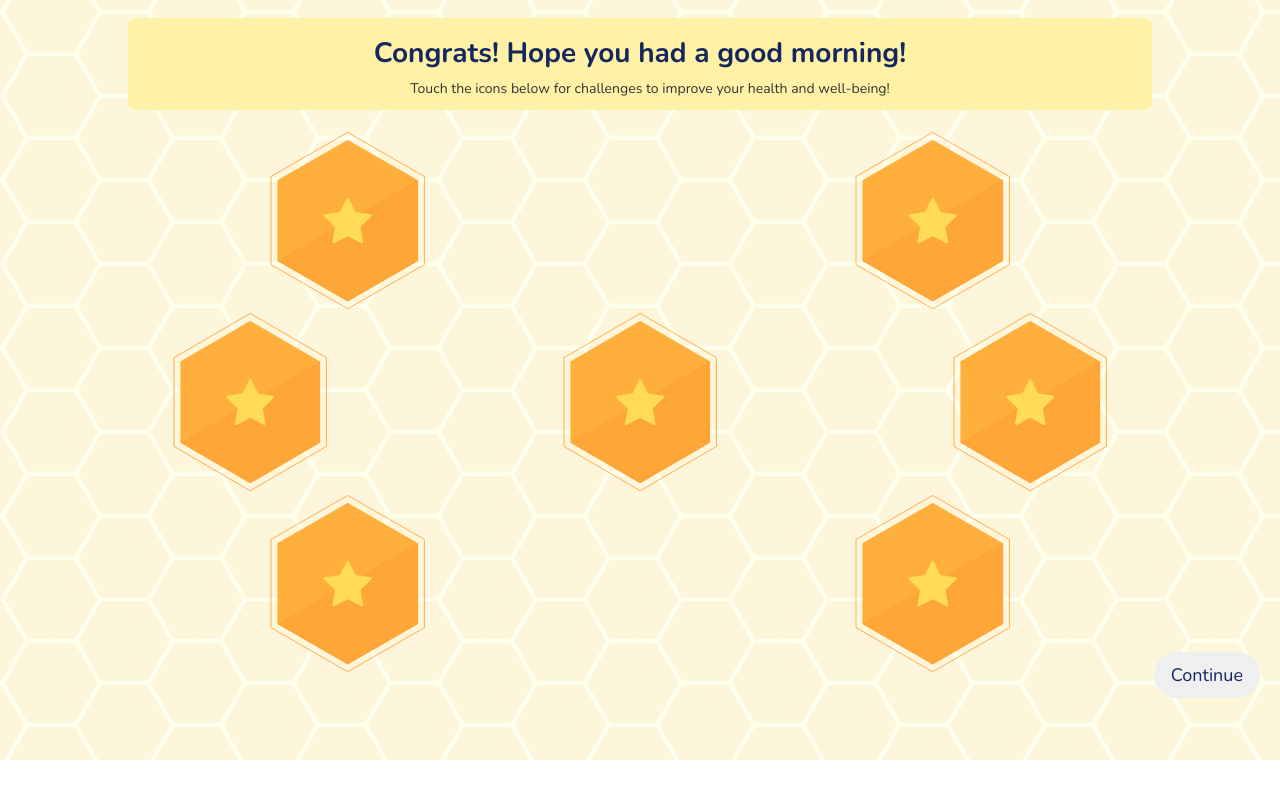
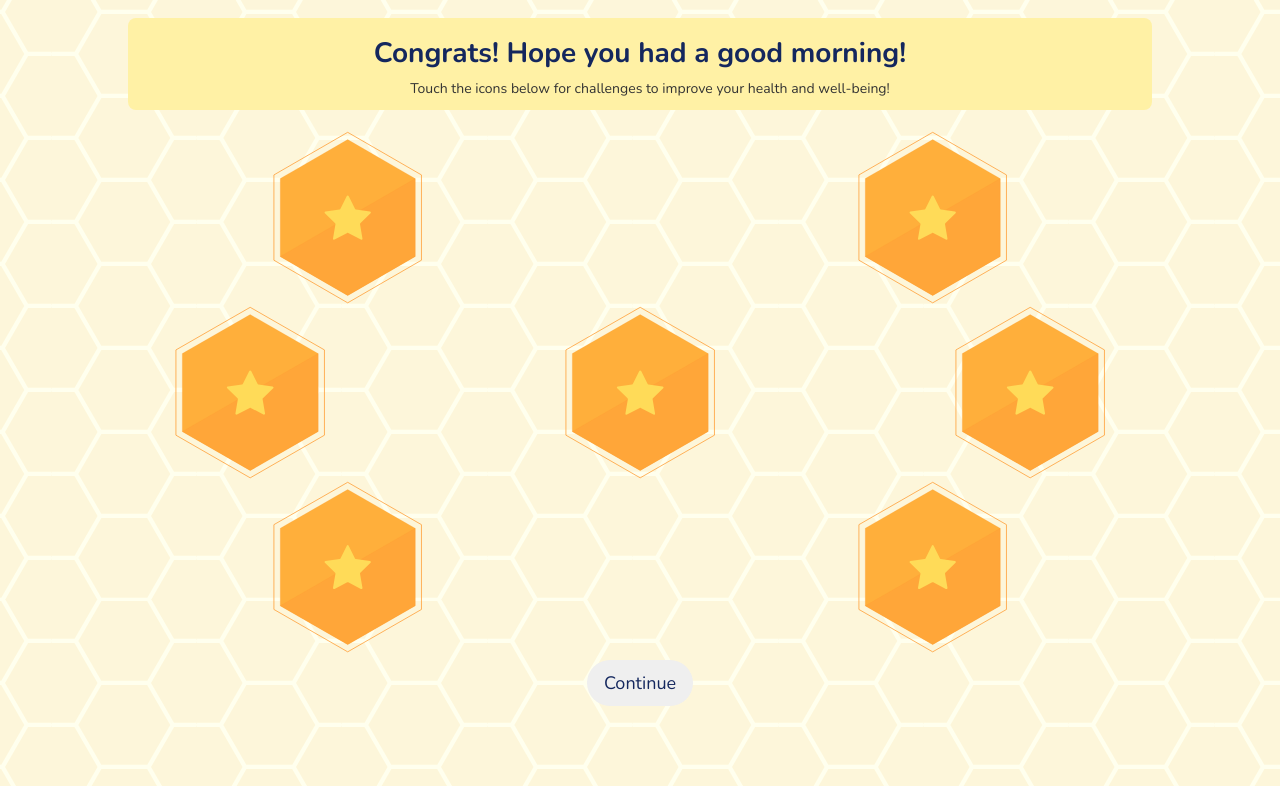
Before and after one commit to evc-/hurrybee, a plain HTML site: page challenges.html in a window 1280 px wide. Shown: the part 82-868 px from the top of the page. Before the commit the page ends 842 px from the top, so only its background shows below. Drawn offline with nearby package versions, Linux system fonts and the light colour scheme.

Commit message:
Centered Continue button

```diff
--- a/challenges.html
+++ b/challenges.html
@@ -144,7 +144,7 @@
 		}
 
 		.challengeContainer{
-			height: calc(100vh - 250px);
+			height: calc(100vh - 270px);
 		}
 
 		.colClassH{
@@ -152,10 +152,8 @@
 		}
 
 		#finishChallengeBut{
-			position:fixed;
-			bottom: 20px;
 			text-align: center;
-			right: 20px;
+			margin-bottom: 20px;
 		}
 
     </style>
@@ -294,8 +292,7 @@
     	<div class="container-fluid">
 		<div class="row">
 
-		<div class="col-xs-12">
-            <br>
+		<div class="col-xs-12 text-center center-block">
             <button type="button" class="btn btn-outline-primary  btn-lg round center-block" id="finishChallengeBut">Continue</button>
         </div>
 
```
